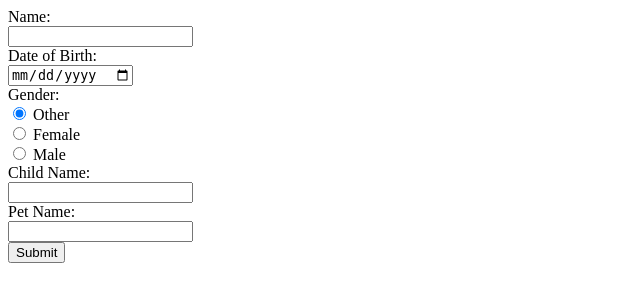
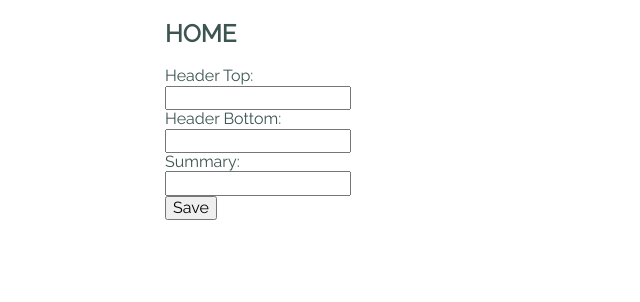
Before and after one commit to ailindoyle/Portfolio, a PHP site: page /admin.php in a window 1280 px wide. Shown: the top 302 px of the page, without its empty margins (0-640 px from the left). Run offline with PHP 8.4, Linux system fonts and the light colour scheme.

Commit message:
home page cms form created

```diff
--- a/admin.php
+++ b/admin.php
@@ -4,19 +4,24 @@
 
 ?>
 
-
-<form method="post" action="sql_insert.php">
-    Name:<br>
-    <input type="text" name="name"><br>
-    Date of Birth:<br>
-    <input type="date" name="dateOfBirth"><br>
-    Gender:<br>
-    <input type="radio" name="gender" value="o" checked> Other<br>
-    <input type="radio" name="gender" value="f"> Female<br>
-    <input type="radio" name="gender" value="m"> Male<br>
-    Child Name:<br>
-    <input type="text" name="childName"><br>
-    Pet Name:<br>
-    <input type="text" name="petName"><br>
-    <input type="submit">
-</form>
+<!DOCTYPE html>
+<html lang="en">
+<head>
+    <title>Caitlin Doyle | Admin</title>
+    <link rel="stylesheet" type="text/css" href="css/normalize.css"/>
+    <link rel="stylesheet" href="https://fonts.googleapis.com/css?family=Raleway">
+    <link rel="stylesheet" type="text/css" href="css/styles.css"/>
+</head>
+<body>
+<div class="container">
+    <h2 >HOME</h2>
+    <form method="post" action="sql_insert.php">
+        Header Top:<br>
+        <input type="text" name="headerTop"><br>
+        Header Bottom:<br>
+        <input type="text" name="headerBottom"><br>
+        Summary:<br>
+        <input type="text" name="summary"><br>
+        <input type="submit" value="Save">
+    </form>
+</div>
```
